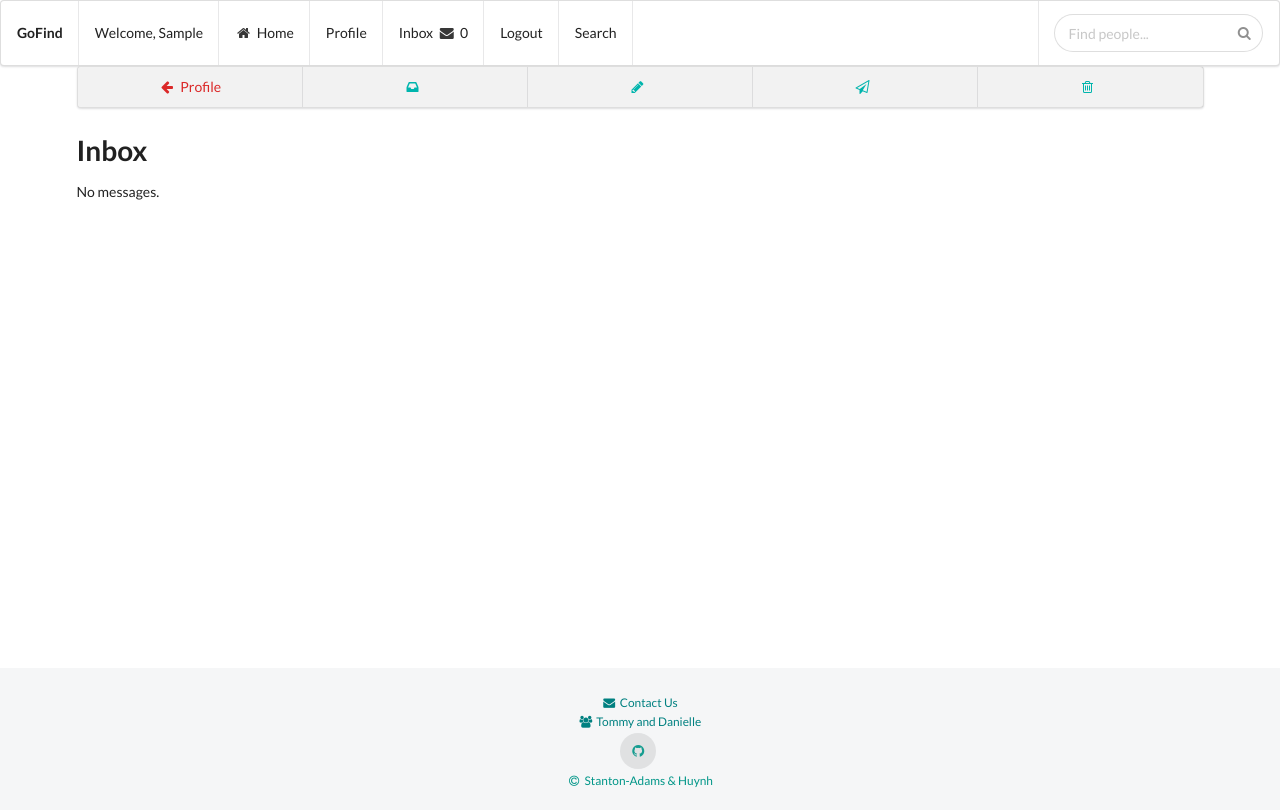
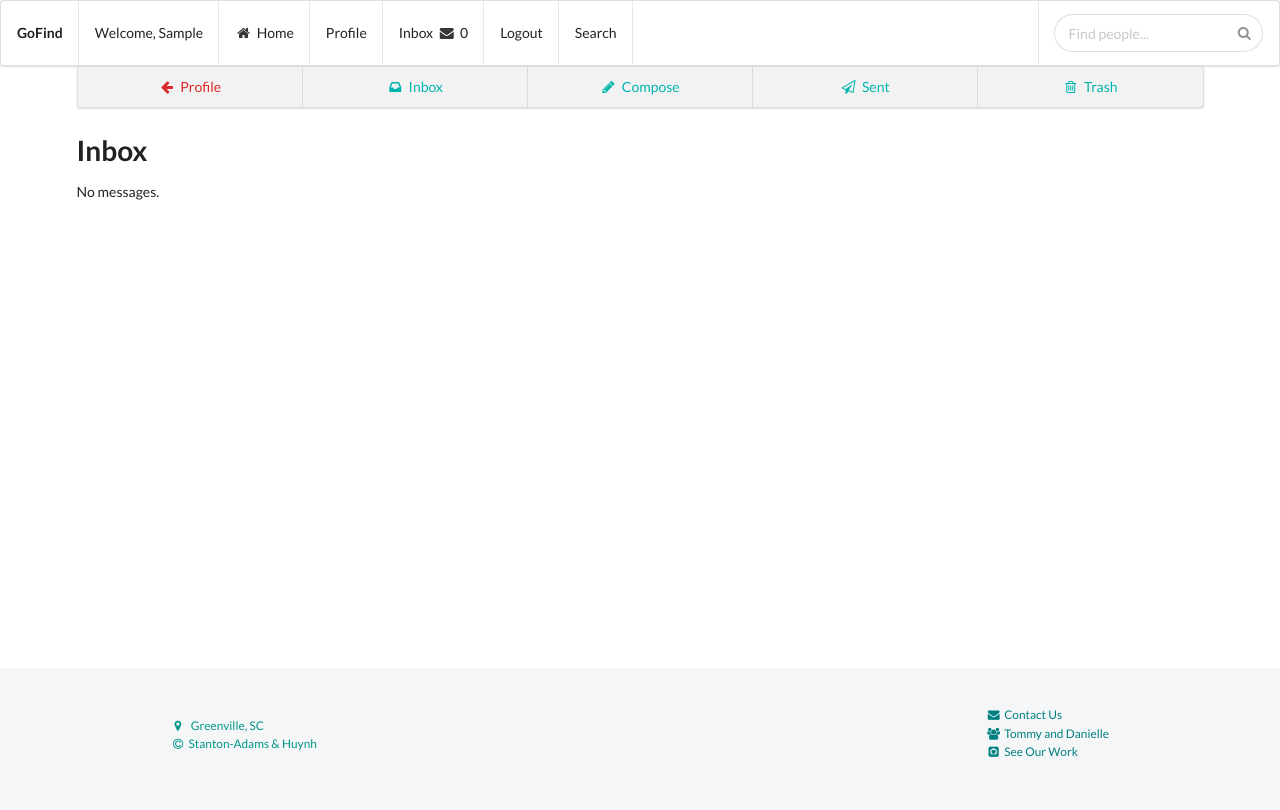
Before and after one commit to destanton/final_project, a Django app: page /messages/inbox/ in a window 1280 px wide. Run offline with Django 3.2, Linux system fonts and the light colour scheme; the visitor is signed in with stand-in values (Sample User, id 1); data that the repository does not hold is empty; some libraries are stand-ins or nearby versions.

Commit message:
changed messages and fixed table header

```diff
--- a/django_messages/templates/includes/inbox_base.html
+++ b/django_messages/templates/includes/inbox_base.html
@@ -2,8 +2,8 @@
 
 <div class="ui fluid five item menu">
     <a class="active red item" href="{% url 'profile_detail_view' request.user.id %} "><i class="arrow left icon"></i>Profile</a>
-    <a class="active teal item" href="{% url 'messages_inbox' %} "><i class="inbox icon"></i></a>
-    <a class="active teal item" href="{% url 'messages_compose' %} "><i class="write icon"></i></a>
-    <a class="active teal item" href="{% url 'messages_outbox' %} "><i class="send outline icon"></i></a>
-    <a class="active teal item" href="{% url 'messages_trash' %} "><i class="trash outline icon"></i></a>
+    <a class="active teal item" href="{% url 'messages_inbox' %} "><i class="inbox icon"></i>Inbox</a>
+    <a class="active teal item" href="{% url 'messages_compose' %} "><i class="write icon"></i>Compose</a>
+    <a class="active teal item" href="{% url 'messages_outbox' %} "><i class="send outline icon"></i>Sent</a>
+    <a class="active teal item" href="{% url 'messages_trash' %} "><i class="trash outline icon"></i>Trash</a>
 </div>
--- a/sherlock/static/main.css
+++ b/sherlock/static/main.css
@@ -145,7 +145,7 @@ html, body {
   margin-top: 10px;
   padding: 2.0rem 1.5rem;
   background: #F5F6F7;
-  text-align: center;
+  text-align: left;
   font-size: 0.85em;
 }
 
--- a/templates/base.html
+++ b/templates/base.html
@@ -85,30 +85,35 @@
     </body>
     <footer>
       <div class="ui site-footer">
-        <div class="ui container">
-            <div class="three wide column">
-              <div class="ui list">
+        <div class="ui-p-container">
+            <div class="ui left floated list">
+                <br>
                 <div class="item">
-                    <a class="a-foot" href="{% url 'contact_us_view' %}">
-                      <i class="mail icon"></i>Contact Us</a>
-                </div>
-                <div class="item">
-                      <a class="a-foot" href="#">
-                        <i class="users icon"></i>Tommy and Danielle</a>
-                </div>
-                <div class="item">
-                  <a href="https://github.com/tdhuynh/final_project">
-                  <button class="ui circular icon button"><i class="github icon"></i></button></a>
+                  <div class="ui-teal content">
+                    <i class="marker icon"></i>
+                    Greenville, SC
+                  </div>
                 </div>
                 <div class="item">
                   <div class="ui-teal content">
                     <i class="copyright icon"></i>Stanton-Adams &amp; Huynh
                   </div>
-
                 </div>
+            </div>
+            <div class="ui right floated list">
+              <div class="item">
+                  <a class="a-foot" href="{% url 'contact_us_view' %}">
+                    <i class="mail icon"></i>Contact Us</a>
+              </div>
+              <div class="item">
+                  <a class="a-foot" href="#">
+                    <i class="users icon"></i>Tommy and Danielle</a>
+              </div>
+              <div class="item">
+                <a class="a-foot"href="https://github.com/tdhuynh/final_project">
+                  <i class="github square icon"></i>See Our Work</a>
               </div>
             </div>
-          </div>
         </div>
       </div>
     </footer>
--- a/templates/index.html
+++ b/templates/index.html
@@ -5,8 +5,8 @@
     <div class="ui grid">
       <div class="eight wide column">
         <div class="ui-white-header">
-          <h1>“The most important things in life are the connections you make with others.”</h1>
-          <h2> – Tom Ford</h2>
+          <h1>“Never give up on someone. Sometimes the answers you are looking for are the same answers another person is looking for. Two people searching together are always better than one person alone.” </h1>
+          <h2> ― Shannon L. Alder</h2>
         </div>
       </div>
     </div>
```
Also changed, not shown: django_messages/templates/django_messages/compose.html (+11 -5 lines), templates/sherlock/profile_detail.html (+21 -13 lines).
